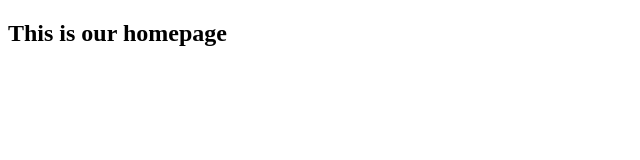
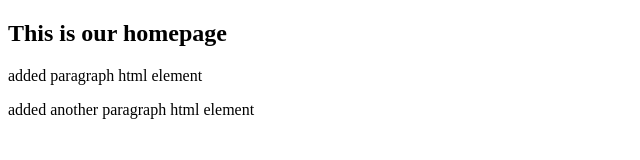
Before and after one commit to joshiManas/git-branch, a plain HTML site: page index.html in a window 1280 px wide. Shown: the whole page, without its empty margins (0-640 px from the left). Drawn offline with Linux system fonts and the light colour scheme.

Commit message:
first test commit

```diff
--- a/index.html
+++ b/index.html
@@ -8,5 +8,7 @@
   </head>
   <body>
     <h2>This is our homepage</h2>
+    <p>added paragraph html element</p>
+    <p>added another paragraph html element</p>
   </body>
 </html>
```
